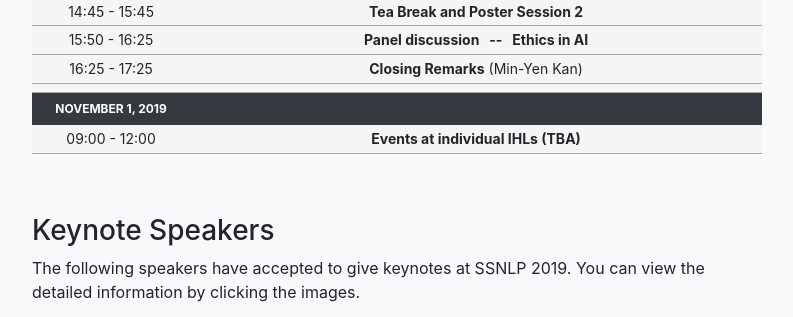
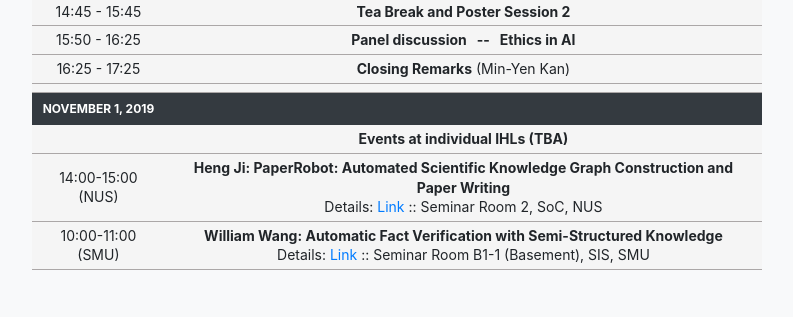
Before and after one commit to WING-NUS/SSNLP-2019, a website with bundled scripts: page index.html in a window 1280 px wide. Shown: the part 1313-1630 px from the top of the page, without its empty margins (243-1036 px from the left). Built offline with nearby package versions, Linux system fonts and the light colour scheme; files whose address does not match are found by name.

Commit message:
Update poster; Add IHLs NUS, SMU

```diff
--- a/index.html
+++ b/index.html
@@ -319,10 +319,24 @@
                                 <tbody>
 
                                 <tr class="row100">
-                                    <td class="column100 column1" data-column="column1">09:00 - 12:00</td>
+                                    <td class="column100 column1" data-column="column1"></td>
                                     <td class="column100 column2" data-column="column2"><strong>Events at individual
                                         IHLs (TBA)</strong></td>
                                 </tr>
+
+                                <tr class="row100">
+                                    <td class="column100 column1" data-column="column1">14:00-15:00 (NUS)</td>
+                                    <td class="column100 column2" data-column="column2"><strong>Heng Ji: PaperRobot: Automated Scientific Knowledge Graph Construction and Paper Writing</strong><br> Details: <a href="https://events.comp.nus.edu.sg/view/16549" target="_blank">Link</a> :: Seminar Room 2, SoC, NUS </td>
+                                </tr>
+
+                                <tr class="row100">
+                                    <td class="column100 column1" data-column="column1">10:00-11:00 (SMU)</td>
+                                    <td class="column100 column2" data-column="column2"><strong>William Wang: Automatic Fact Verification with Semi-Structured Knowledge</strong><br> Details: <a href="http://www.cvent.com/api/email/dispatch/v1/email/view/p2-p5jykj8ryvc748-lw5nvg5g-avv-jxc7?view=html" target="_blank">Link</a> :: Seminar Room B1-1 (Basement), SIS, SMU </td>
+                                </tr>
+
+
+
+
 
                                 </tbody>
 
@@ -1018,10 +1032,11 @@
             <div class="col-lg-8 mx-auto">
                 <h2>Registration</h2>
 
-                Registration for SSNLP 2019 is now <a href="https://register.comp.nus.edu.sg/ssnlp/">available
+                 <strike>Registration for SSNLP 2019 is now <a href="https://register.comp.nus.edu.sg/ssnlp/">available
                 online</a>!
                 The event is free and open to the general public but capacity at the venue is limited. Please register
-                early to secure your spot for the day sessions!
+                early to secure your spot for the day sessions!</strike>
+                Registration is closed due to overwhelming demand.  However, you may be able to watch the SSNLP proceedings by streaming.  The URL will be posted at a later date.
                 </p>
                 </p>
             </div>
```
